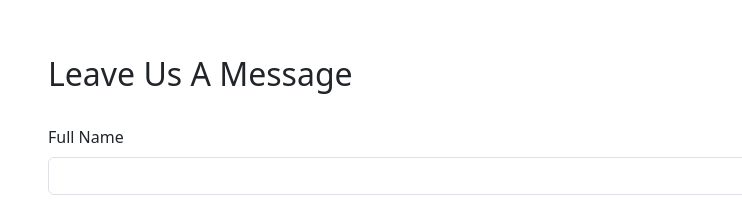
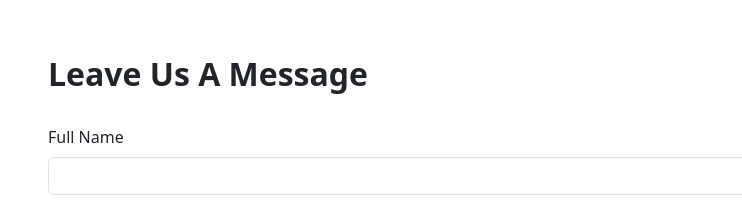
Before and after one commit to Balusekhar/SRI-VIT, a plain HTML site: page index.html in a window 1280 px wide. Shown: the part 1899-2102 px from the top of the page, 0-742 px from the left. Drawn offline with nearby package versions, Linux system fonts and the light colour scheme.

Commit message:
inital web design completed

```diff
--- a/style.css
+++ b/style.css
@@ -39,3 +39,7 @@
 .card img{
     width: 100%;
 }
+
+h2{
+    font-weight: 700;
+}
```
Also changed, not shown: assets/favicon.png (added), assets/images/analytics.jpg (added), assets/images/sd.jpg (added), 4 other files.
